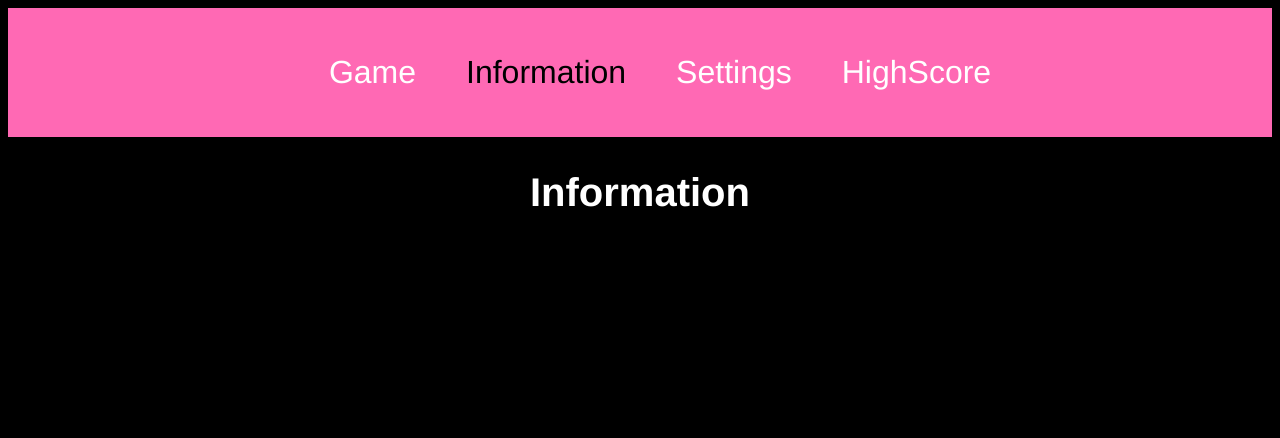
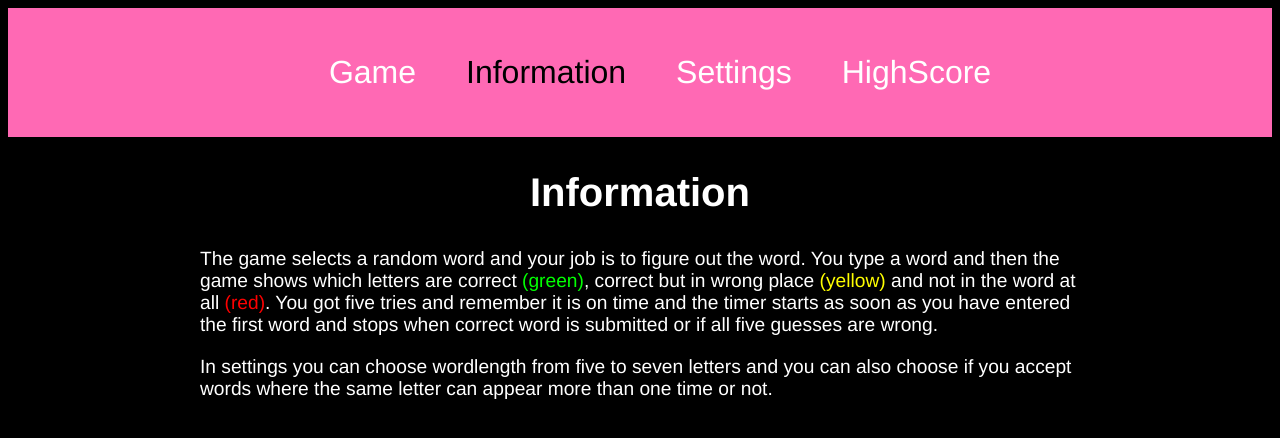
Before and after one commit to liber09/Wordle, a React (Create React App) app in the folder frontend/: page /information in a window 1280 px wide. Shown: the top 438 px of the page. Built offline with nearby package versions, Linux system fonts and the light colour scheme.

Commit message:
small update

```diff
--- a/frontend/src/app.scss
+++ b/frontend/src/app.scss
@@ -3,6 +3,7 @@
 @import 'components/gameRow/gameRow.module.scss';
 @import 'components/tile/tile.module.scss';
 @import 'components/navbar/navbar.module.scss';
+@import 'pages/information/instructions.module.css';
 
 body{
     background-color: black;
--- a/frontend/src/components/tile/tile.module.scss
+++ b/frontend/src/components/tile/tile.module.scss
@@ -1,6 +1,6 @@
 
 .incorrect{
-    background-color: gray;
+    background-color: red;
     width: 4em;
     height: 4em;
     display: flex;
@@ -9,7 +9,7 @@
 }
 
 .correct{
-    background-color: green;
+    background-color: rgb(2, 255, 2);;
 }
 
 .misplaced{
--- a/frontend/src/pages/information/information.tsx
+++ b/frontend/src/pages/information/information.tsx
@@ -7,6 +7,15 @@ export default function Information() {
             <Navbar></Navbar>
             <section className="settingsContainer">
             <h2>Information</h2>
+            <p className="gameInstructions">The game selects a random word and your job is to figure out the word.
+                You type a word and then the game shows which letters are correct <span className="greenText">(green)</span>,
+                correct but in wrong place <span className="yellowText">(yellow)</span> and not in the word at all <span className="grayText">(red)</span>.
+                You got five tries and remember it is on time and the timer starts as soon as you have entered the first word and stops when correct word
+                is submitted or if all five guesses are wrong.
+            </p>
+            <p className="gameInstructions">In settings you can choose wordlength from five to seven letters and you can
+                also choose if you accept words where the same letter can appear more than one time or not.
+            </p>
             </section>
         </div>
     )
--- /dev/null
+++ b/frontend/src/pages/information/instructions.module.css
@@ -0,0 +1,16 @@
+.gameInstructions{
+    color: white;
+    font-size: 1.2em;
+    margin: 20px 10em;
+}
+.greenText{
+    color: rgb(2, 255, 2);
+}
+
+.yellowText{
+    color: yellow;
+}
+
+.grayText{
+    color:rgb(253, 0, 0);
+}
```
Also changed, not shown: frontend/src/components/appContext/appContext.tsx (added, +19 -0 lines), frontend/src/pages/settings/settings.tsx (+8 -12 lines), frontend/src/types.ts (added).
